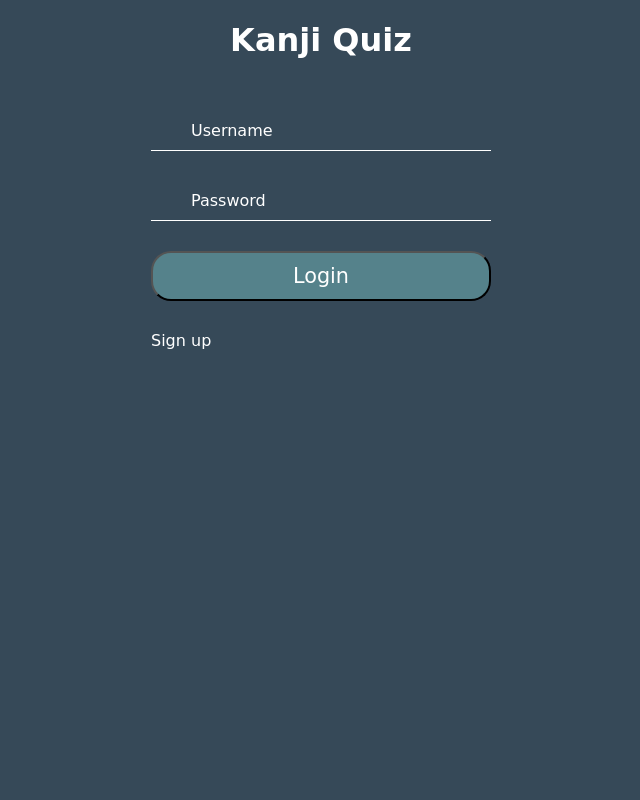
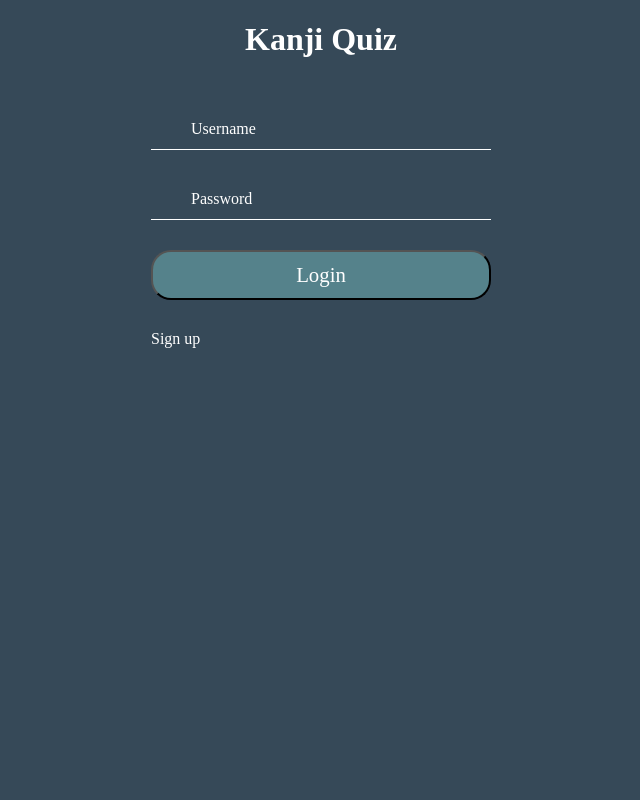
Before and after one commit to violetspecs/kanji-study, a Django app: template login/templates/login/index.html in a window 1280 px wide. Shown: the whole page, without its empty margins (319-959 px from the left). Run offline with Django 3.2, Linux system fonts and the light colour scheme; the template is opened without the code that fills it, so the values that code supplies are empty; some libraries are stand-ins or nearby versions; some web fonts are replaced.

Commit message:
Update backup font for login page to serif

```diff
--- a/login/static/login/style.css
+++ b/login/static/login/style.css
@@ -5,7 +5,7 @@
 }
 
 body {
-    font-family: 'Klee One', cursive;
+    font-family: 'Klee One', serif;
     background-color: #364958;
     color: white;
     margin: 0px;
@@ -53,7 +53,7 @@ input {
     color: white;
     box-shadow: none;
     padding-left: 100px;
-    font-family: 'Klee One', cursive;
+    font-family: 'Klee One', serif;
 }
 
 input:focus {
@@ -82,7 +82,7 @@ button {
     box-shadow: none;
     background-color: #55828B;
     color: white;
-    font-family: 'Klee One', cursive;
+    font-family: 'Klee One', serif;
 }
 
 a {
```
